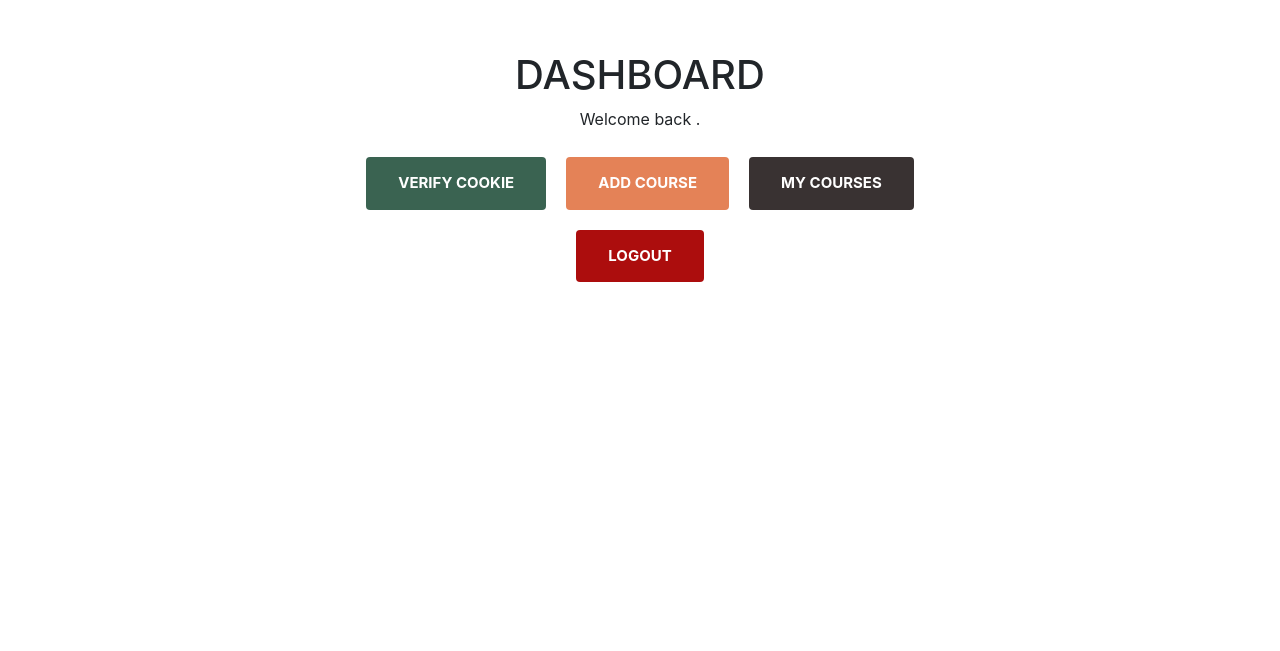
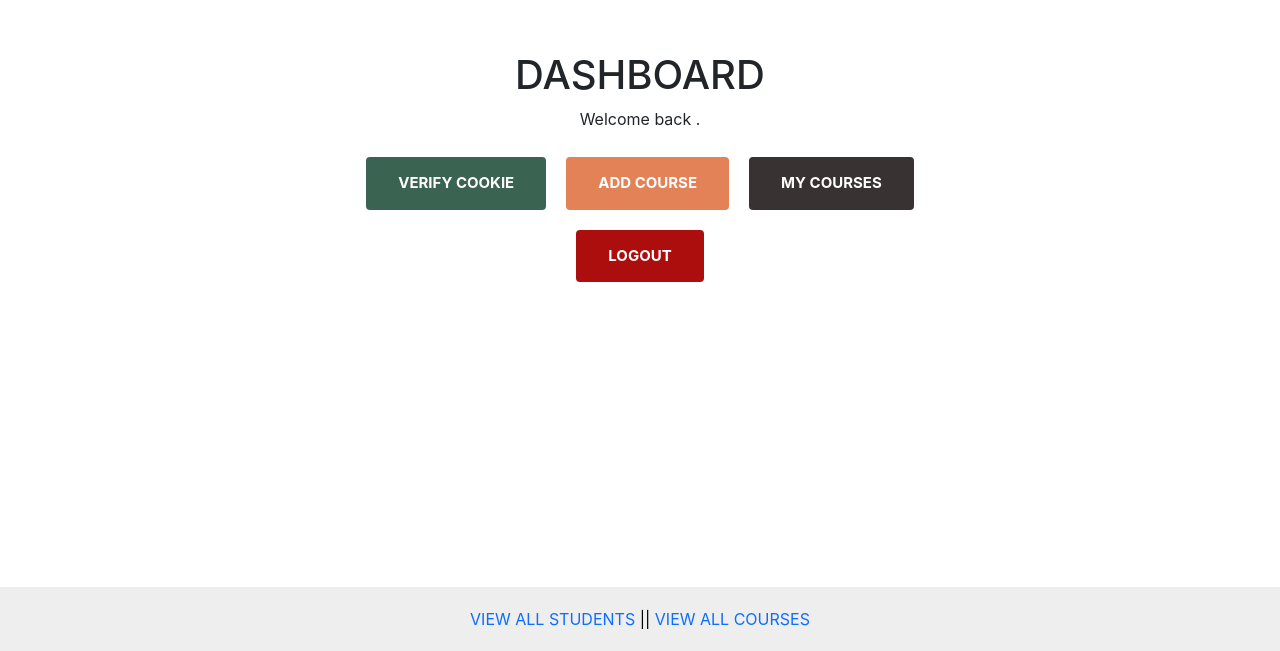
Before and after one commit to DemarioDouce/StudentCourseSystem-Website, a React (Create React App) app in the folder frontend/: page /show in a window 1280 px wide. Shown: the part 149-800 px from the top of the page. Built offline with nearby package versions, Linux system fonts and the light colour scheme.

Commit message:
Changes and improvements.

```diff
--- a/frontend/src/components/ShowStudent.js
+++ b/frontend/src/components/ShowStudent.js
@@ -58,7 +58,7 @@ function ShowStudent(props) {
           Name: {data.firstName}, {data.lastName}
         </h1>
         <p>Email: {data.email}</p>
-        <p>User name: {data.username}</p>
+        <p>Username: {data.username}</p>
 
         <p>
           <Button
--- a/frontend/src/components/View.js
+++ b/frontend/src/components/View.js
@@ -140,6 +140,30 @@ function View(props) {
                 >
                   LOGOUT
                 </Button>
+
+                <footer
+                  style={{
+                    position: "fixed",
+                    left: "0",
+                    bottom: "0",
+                    width: "100%",
+                    backgroundColor: "#eeeeee",
+                    color: "black",
+                    textAlign: "center",
+                  }}
+                >
+                  <p style={{ margin: "20px" }}>
+                    <Link style={{ textDecoration: "none" }} to="/list">
+                      {" "}
+                      VIEW ALL STUDENTS{" "}
+                    </Link>{" "}
+                    ||{" "}
+                    <Link style={{ textDecoration: "none" }} to="/listcourses">
+                      {" "}
+                      VIEW ALL COURSES
+                    </Link>
+                  </p>
+                </footer>
               </>
             ) : (
               <CreateCourse screen={screen} setScreen={setScreen} />
```
Also changed, not shown: 2 other files (tests, documents, lock files or other folders).
